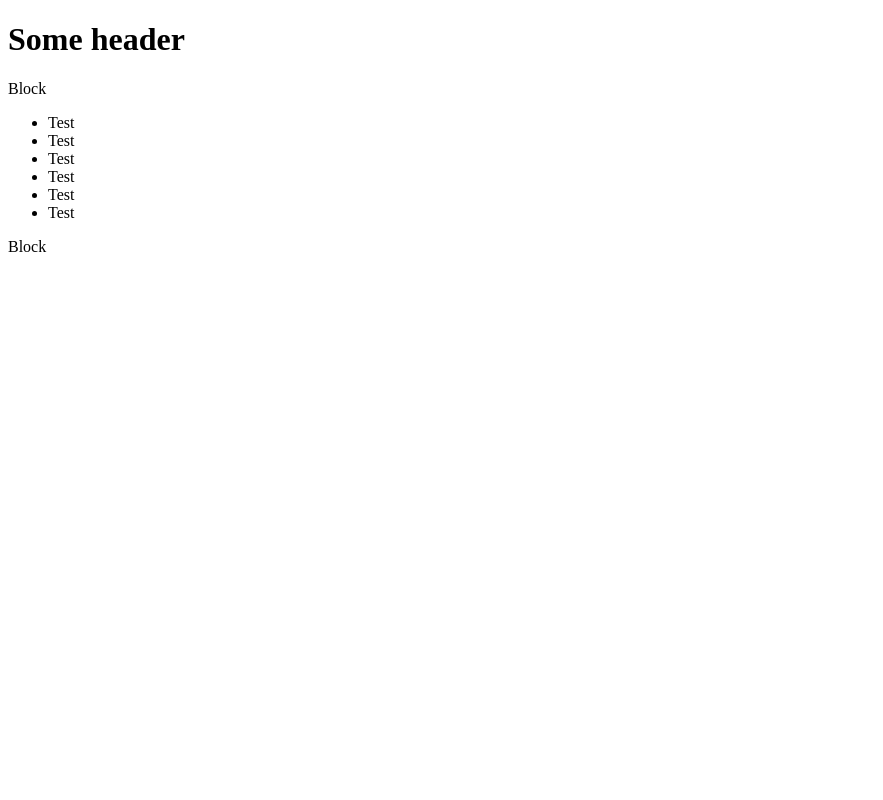
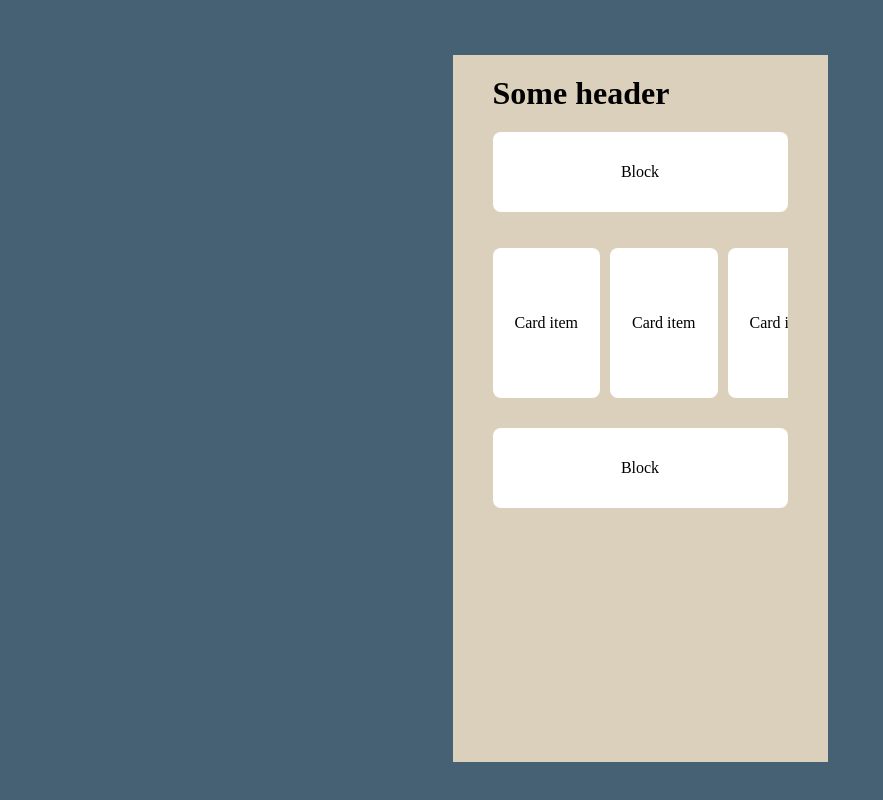
Before and after one commit to SaulSilver/exercises, a website: page src/css-exercises/horizontal-scrolling/index.html in a window 1280 px wide. Shown: the whole page, without its empty margins (0-883 px from the left). Drawn offline with Linux system fonts and the light colour scheme.

Commit message:
CSS: Horizontal scrolling layout

```diff
--- a/src/css-exercises/horizontal-scrolling/horizontal-scrolling.css
+++ b/src/css-exercises/horizontal-scrolling/horizontal-scrolling.css
@@ -0,0 +1,75 @@
+:root {
+  --gutter: 20px;
+  --list-length: 6;
+}
+
+.app {
+  padding: var(--gutter) 0;
+  display: grid;
+  grid-gap: var(--gutter);
+  grid-template-columns: var(--gutter) 1fr var(--gutter);
+  align-content: start;
+}
+
+.app > * {
+  grid-column: 2/-2;
+}
+
+.horizontal-scrolling-list {
+  display: grid;
+  grid-gap: calc(var(--gutter) / 2);
+  /* the item cards take up 50% of the viewport. When subtracting the gutter, we end up seeing the third card peeking out at the end. */
+  grid-template-columns: repeat(
+    var(--list-length),
+    calc(50% - var(--gutter) * 2)
+  );
+  grid-template-rows: minmax(150px, 1fr);
+
+  overflow-x: scroll;
+  scroll-snap-type: x proximity;
+
+  padding-bottom: calc(0.75 * var(--gutter));
+  margin-bottom: calc(-0.25 * var(--gutter));
+}
+
+/* Demo styles */
+html,
+body {
+  height: 100%;
+}
+
+body {
+  display: grid;
+  place-items: center;
+  background: #456173;
+}
+
+ul {
+  list-style: none;
+  padding: 0;
+}
+
+h1,
+h2,
+h3 {
+  margin: 0;
+}
+
+.app {
+  width: 375px;
+  height: 667px;
+  background: #dbd0bc;
+  overflow-y: scroll;
+}
+
+.hs > li,
+.item {
+  scroll-snap-align: center;
+  padding: calc(var(--gutter) / 2 * 1.5);
+  display: flex;
+  flex-direction: column;
+  justify-content: center;
+  align-items: center;
+  background: #fff;
+  border-radius: 8px;
+}
--- a/src/css-exercises/horizontal-scrolling/index.html
+++ b/src/css-exercises/horizontal-scrolling/index.html
@@ -18,12 +18,12 @@
       </div>
 
       <ul class="horizontal-scrolling-list">
-        <li class="item">Test</li>
-        <li class="item">Test</li>
-        <li class="item">Test</li>
-        <li class="item">Test</li>
-        <li class="item">Test</li>
-        <li class="item">Test</li>
+        <li class="item">Card item</li>
+        <li class="item">Card item</li>
+        <li class="item">Card item</li>
+        <li class="item">Card item</li>
+        <li class="item">Card item</li>
+        <li class="item">Card item</li>
       </ul>
 
       <div class="container">
```
Also changed, not shown: src/css-exercises/horizontal-scrolling/README.md.
